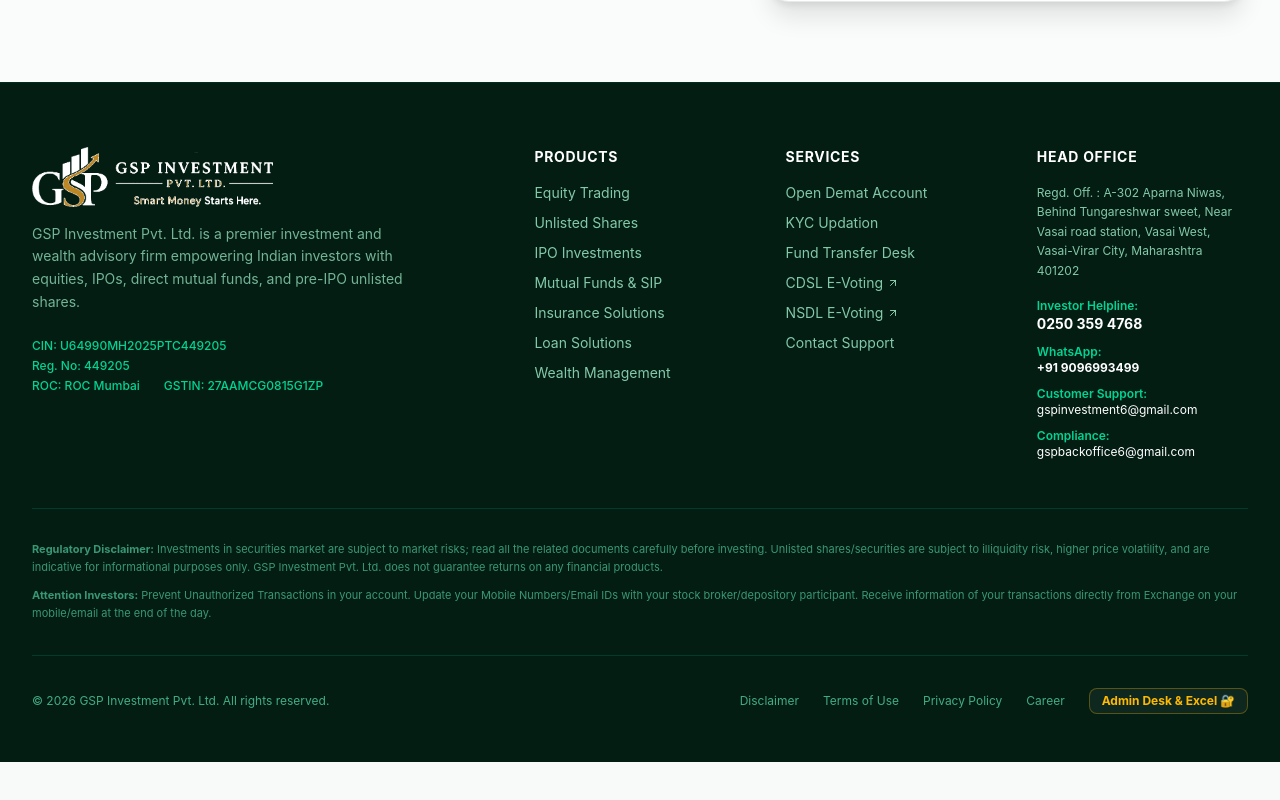
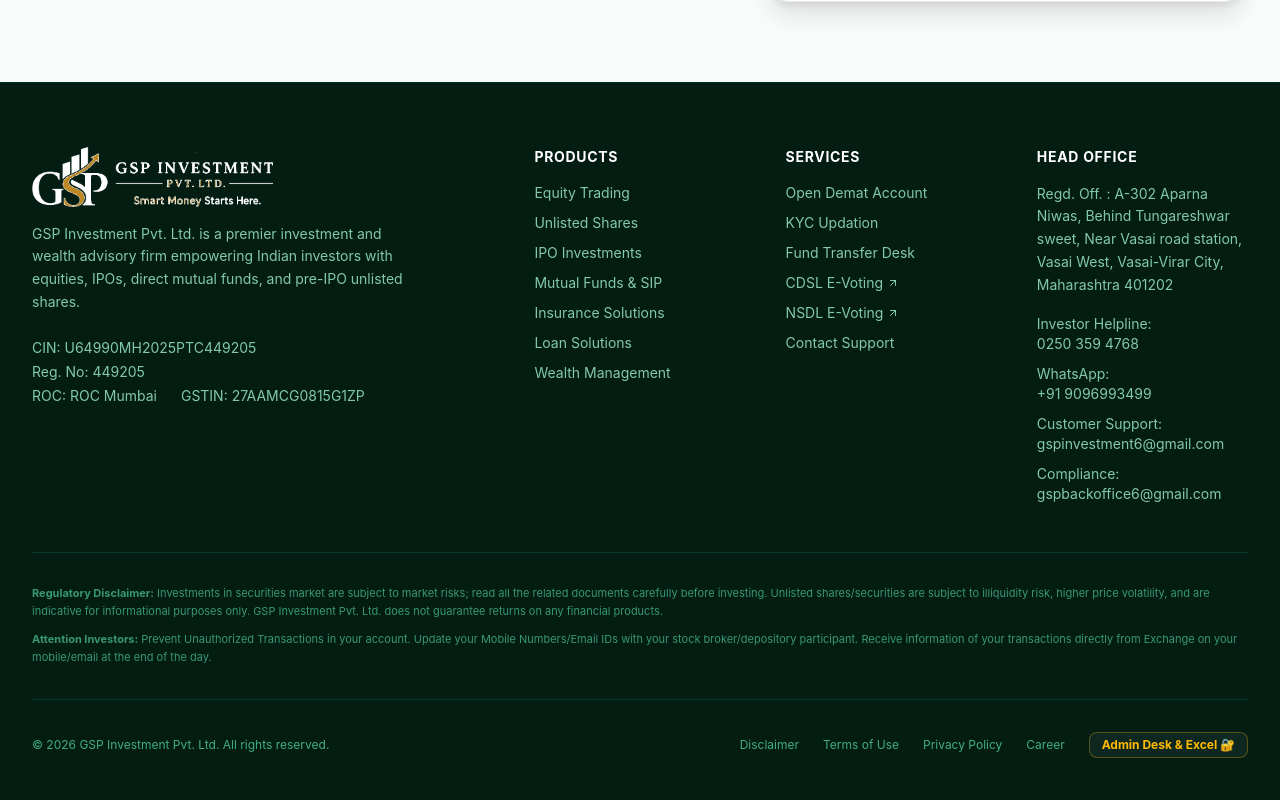
Before and after one commit to ARI-23o/Investment-Platform, a React (Vite) app: page / in a window 1280 px wide. Shown: the part 9735-10535 px from the top of the page. Before the commit the page ends 10497 px from the top, so only its background shows below. Built offline with nearby package versions, Linux system fonts and the light colour scheme; no server answers.

Commit message:
style: unify footer text color across all columns, labels, and contact details

```diff
--- a/src/components/Footer.jsx
+++ b/src/components/Footer.jsx
@@ -41,11 +41,11 @@ export default function Footer({ onOpenLogin, onOpenRegister, onSelectShare, onO
               />
             </div>
 
-            <p className="text-xs sm:text-sm text-emerald-200/70 leading-relaxed max-w-sm font-normal">
+            <p className="text-xs sm:text-sm text-emerald-200/80 leading-relaxed max-w-sm font-normal">
               GSP Investment Pvt. Ltd. is a premier investment and wealth advisory firm empowering Indian investors with equities, IPOs, direct mutual funds, and pre-IPO unlisted shares.
             </p>
 
-            <div className="pt-2 text-xs text-emerald-400 font-medium space-y-1">
+            <div className="pt-2 text-xs sm:text-sm text-emerald-200/80 font-normal space-y-1">
               <div>CIN: U64990MH2025PTC449205</div>
               <div>Reg. No: 449205</div>
               <div className="flex flex-wrap items-center gap-6">
@@ -62,37 +62,37 @@ export default function Footer({ onOpenLogin, onOpenRegister, onSelectShare, onO
             </h4>
             <ul className="space-y-2.5 text-xs sm:text-sm text-emerald-200/80">
               <li>
-                <button onClick={() => scrollTo("services")} className="hover:text-amber-400 transition-colors">
+                <button onClick={() => scrollTo("services")} className="hover:text-white transition-colors">
                   Equity Trading
                 </button>
               </li>
               <li>
-                <button onClick={() => scrollTo("unlisted-shares")} className="hover:text-amber-400 transition-colors">
+                <button onClick={() => scrollTo("unlisted-shares")} className="hover:text-white transition-colors">
                   Unlisted Shares
                 </button>
               </li>
               <li>
-                <button onClick={() => scrollTo("services")} className="hover:text-amber-400 transition-colors">
+                <button onClick={() => scrollTo("services")} className="hover:text-white transition-colors">
                   IPO Investments
                 </button>
               </li>
               <li>
-                <button onClick={() => scrollTo("calculator")} className="hover:text-amber-400 transition-colors">
+                <button onClick={() => scrollTo("calculator")} className="hover:text-white transition-colors">
                   Mutual Funds & SIP
                 </button>
               </li>
               <li>
-                <button onClick={() => scrollTo("insurance")} className="hover:text-amber-400 transition-colors">
+                <button onClick={() => scrollTo("insurance")} className="hover:text-white transition-colors">
                   Insurance Solutions
                 </button>
               </li>
               <li>
-                <button onClick={() => scrollTo("loans")} className="hover:text-amber-400 transition-colors">
+                <button onClick={() => scrollTo("loans")} className="hover:text-white transition-colors">
                   Loan Solutions
                 </button>
               </li>
               <li>
-                <button onClick={() => scrollTo("services")} className="hover:text-amber-400 transition-colors">
+                <button onClick={() => scrollTo("services")} className="hover:text-white transition-colors">
                   Wealth Management
                 </button>
               </li>
@@ -106,34 +106,34 @@ export default function Footer({ onOpenLogin, onOpenRegister, onSelectShare, onO
             </h4>
             <ul className="space-y-2.5 text-xs sm:text-sm text-emerald-200/80">
               <li>
-                <button onClick={() => scrollTo("services-centre")} className="hover:text-amber-400 transition-colors">
+                <button onClick={() => scrollTo("services-centre")} className="hover:text-white transition-colors">
                   Open Demat Account
                 </button>
               </li>
               <li>
-                <button onClick={() => scrollTo("services-centre")} className="hover:text-amber-400 transition-colors">
+                <button onClick={() => scrollTo("services-centre")} className="hover:text-white transition-colors">
                   KYC Updation
                 </button>
               </li>
               <li>
-                <button onClick={() => scrollTo("services-centre")} className="hover:text-amber-400 transition-colors">
+                <button onClick={() => scrollTo("services-centre")} className="hover:text-white transition-colors">
                   Fund Transfer Desk
                 </button>
               </li>
               <li>
-                <a href="https://evoting.cdslindia.com/Evoting/EvotingLogin" target="_blank" rel="noreferrer" className="hover:text-amber-400 transition-colors flex items-center gap-1">
+                <a href="https://evoting.cdslindia.com/Evoting/EvotingLogin" target="_blank" rel="noreferrer" className="hover:text-white transition-colors flex items-center gap-1">
                   <span>CDSL E-Voting</span>
                   <ArrowUpRight className="w-3 h-3" />
                 </a>
               </li>
               <li>
-                <a href="https://www.evoting.nsdl.com/" target="_blank" rel="noreferrer" className="hover:text-amber-400 transition-colors flex items-center gap-1">
+                <a href="https://www.evoting.nsdl.com/" target="_blank" rel="noreferrer" className="hover:text-white transition-colors flex items-center gap-1">
                   <span>NSDL E-Voting</span>
                   <ArrowUpRight className="w-3 h-3" />
                 </a>
               </li>
               <li>
-                <button onClick={() => scrollTo("contact")} className="hover:text-amber-400 transition-colors">
+                <button onClick={() => scrollTo("contact")} className="hover:text-white transition-colors">
                   Contact Support
                 </button>
               </li>
@@ -145,25 +145,25 @@ export default function Footer({ onOpenLogin, onOpenRegister, onSelectShare, onO
             <h4 className="text-sm font-bold text-white uppercase tracking-wider mb-4">
               Head Office
             </h4>
-            <div className="space-y-2.5 text-xs text-emerald-200/80">
+            <div className="space-y-2.5 text-xs sm:text-sm text-emerald-200/80">
               <p className="leading-relaxed">
                 Regd. Off. : A-302 Aparna Niwas, Behind Tungareshwar sweet, Near Vasai road station, Vasai West, Vasai-Virar City, Maharashtra 401202
               </p>
               <div className="pt-2">
-                <span className="text-emerald-400 block font-semibold">Investor Helpline:</span>
-                <a href="tel:02503594768" className="text-white font-bold text-sm hover:text-amber-400 transition-colors">0250 359 4768</a>
+                <span className="block">Investor Helpline:</span>
+                <a href="tel:02503594768" className="hover:text-white transition-colors">0250 359 4768</a>
               </div>
               <div>
-                <span className="text-emerald-400 block font-semibold">WhatsApp:</span>
-                <a href="https://wa.me/919096993499" target="_blank" rel="noreferrer" className="text-white font-bold hover:text-amber-400 transition-colors">+91 9096993499</a>
+                <span className="block">WhatsApp:</span>
+                <a href="https://wa.me/919096993499" target="_blank" rel="noreferrer" className="hover:text-white transition-colors">+91 9096993499</a>
               </div>
               <div>
-                <span className="text-emerald-400 block font-semibold">Customer Support:</span>
-                <a href="mailto:gspinvestment6@gmail.com" className="text-white hover:text-amber-400 transition-colors break-all">gspinvestment6@gmail.com</a>
+                <span className="block">Customer Support:</span>
+                <a href="mailto:gspinvestment6@gmail.com" className="hover:text-white transition-colors break-all">gspinvestment6@gmail.com</a>
               </div>
               <div>
-                <span className="text-emerald-400 block font-semibold">Compliance:</span>
-                <a href="mailto:gspbackoffice6@gmail.com" className="text-white hover:text-amber-400 transition-colors break-all">gspbackoffice6@gmail.com</a>
+                <span className="block">Compliance:</span>
+                <a href="mailto:gspbackoffice6@gmail.com" className="hover:text-white transition-colors break-all">gspbackoffice6@gmail.com</a>
               </div>
             </div>
           </div>
```
